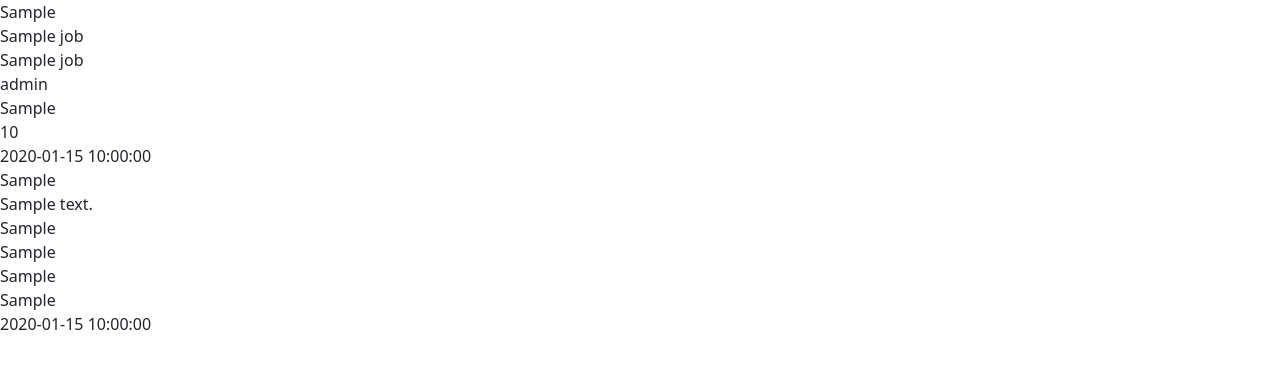
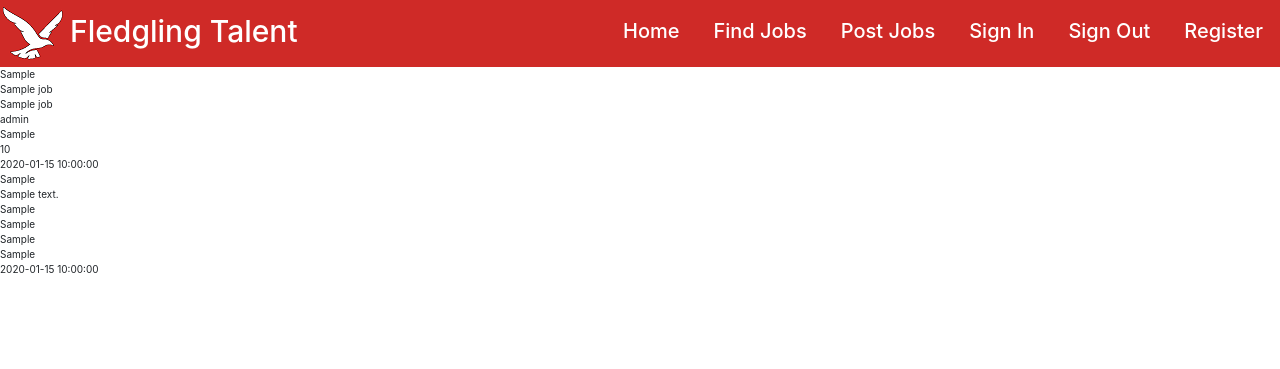
Before and after one commit to Code-Institute-Submissions/CI-MS3-Fledgling-Talent, a Flask app: page / in a window 1280 px wide. Shown: the top 369 px of the page. Run offline with Flask 2, Linux system fonts and the light colour scheme; a database or web service that is not in the repository returns one stand-in record (values such as "Sample title"); some libraries are stand-ins or nearby versions.

Commit message:
FEAT: Add navbar, img folder and styles

```diff
--- a/static/css/style.css
+++ b/static/css/style.css
@@ -0,0 +1,50 @@
+* {
+    font-size: 10px;
+}
+body {
+    padding: 0;
+    margin: 0;
+    overflow: hidden;
+}
+/*--------------------------------------------Navbar*/
+.navbar {
+    background-color: #CF2A27;
+    padding: 0;
+    margin: 0;
+    justify-content: space-between !important;
+}
+.navbar h1 {
+    color: #fff;
+    padding: 1rem;
+    padding-left: .5rem;
+    font-size: 3rem;
+}
+.navbar h4 {
+    color: #fff;
+    padding: 1.2rem;
+    font-size: 2rem;
+}
+.nav-item a {
+    width: 100%;
+}
+.nav-item:hover,
+.nav-item:active,
+.nav-item:focus,
+.nav-item:active:focus {
+    text-decoration: underline;
+    color: #fff;
+}
+.navbar-brand {
+    margin-right: 0;
+}
+.navbar-toggler {
+    font-size: 2rem;
+    padding: 1rem 2rem;
+    margin: 1rem;
+}
+/*--------------------------------------------Special paddings/margins/text*/
+.container-fluid {
+    padding: 0;
+    margin: 0;
+}
+/*--------------------------------------------Buttons*/
--- a/templates/base.html
+++ b/templates/base.html
@@ -3,20 +3,79 @@
 <head>
     <meta charset="UTF-8">
     <meta name="viewport" content="width=device-width, initial-scale=1.0">
-    <link rel="stylesheet" href="https://cdnjs.cloudflare.com/ajax/libs/font-awesome/5.15.2/css/all.min.css" integrity="sha512-HK5fgLBL+xu6dm/Ii3z4xhlSUyZgTT9tuc/hSrtw6uzJOvgRr2a9jyxxT1ely+B+xFAmJKVSTbpM/CuL7qxO8w==" crossorigin="anonymous"/>
-    <link href="https://cdn.jsdelivr.net/npm/bootstrap@5.0.0-beta1/dist/css/bootstrap.min.css" rel="stylesheet" integrity="sha384-giJF6kkoqNQ00vy+HMDP7azOuL0xtbfIcaT9wjKHr8RbDVddVHyTfAAsrekwKmP1" type="text/css" crossorigin="anonymous">
+    <link rel="stylesheet" href="https://stackpath.bootstrapcdn.com/bootstrap/4.5.2/css/bootstrap.min.css"
+          integrity="sha384-JcKb8q3iqJ61gNV9KGb8thSsNjpSL0n8PARn9HuZOnIxN0hoP+VmmDGMN5t9UJ0Z" crossorigin="anonymous">
+    <link rel="stylesheet" href="https://use.fontawesome.com/releases/v5.15.1/css/all.css"
+          integrity="sha384-vp86vTRFVJgpjF9jiIGPEEqYqlDwgyBgEF109VFjmqGmIY/Y4HV4d3Gp2irVfcrp" crossorigin="anonymous">
+    <link rel="stylesheet" href="https://cdnjs.cloudflare.com/ajax/libs/hover.css/2.1.1/css/hover-min.css"
+          type="text/css"/>
     <link rel="stylesheet" href="{{ url_for('static', filename='css/style.css') }}" type="text/css">
     {% block styles%}
     {% endblock %}
     <title>Fledgling Talent</title>
 </head>
 <body>
+<div class="container-fluid pl-0 pr-0">
+
+    <header>
+         <nav class="navbar navbar-expand-lg navbar-dark">
+            <a class="navbar-brand" href="#"><img src="static/images/logo.png" class="logo" alt="Logo"></a>
+                <a class="navbar-brand" href="#">
+                    <h1>Fledgling Talent</h1>
+                </a>
+                    <button class="navbar-toggler" type="button" data-toggle="collapse" id="navbar-button" data-target="#Navbar">
+                        <span class="navbar-toggler-icon"></span>
+                    </button>
+            <div class="collapse navbar-collapse flex-grow-1 text-right" id="Navbar">
+                <ul class="navbar-nav ml-auto flex-nowrap">
+                    <li class="nav-item">
+                        <a href="#" class="nav-link">
+                            <h4>Home</h4>
+                        </a>
+                    </li>
+                    <li class="nav-item">
+                        <a href="#" class="nav-link">
+                            <h4>Find Jobs</h4>
+                        </a>
+                    </li>
+                    <li class="nav-item">
+                        <a href="#" class="nav-link">
+                            <h4>Post Jobs</h4>
+                        </a>
+                    </li>
+                    <li class="nav-item">
+                        <a href="#" class="nav-link">
+                            <h4>Sign In</h4>
+                        </a>
+                    </li>
+                    <li class="nav-item">
+                        <a href="#" class="nav-link">
+                            <h4>Sign Out</h4>
+                        </a>
+                    </li>
+                    <li class="nav-item">
+                        <a href="#" class="nav-link">
+                            <h4>Register</h4>
+                        </a>
+                    </li>
+                </ul>
+            </div>
+        </nav>
+    </header>
 
     {% block content %}
     {% endblock %}
-
+</div>
 <!-- ================================================SCRIPTS================================================-->
-    <script src="https://cdn.jsdelivr.net/npm/bootstrap@5.0.0-beta1/dist/js/bootstrap.bundle.min.js" integrity="sha384-ygbV9kiqUc6oa4msXn9868pTtWMgiQaeYH7/t7LECLbyPA2x65Kgf80OJFdroafW" crossorigin="anonymous"></script>
+    <script src="https://code.jquery.com/jquery-3.4.1.slim.min.js"
+        integrity="sha384-J6qa4849blE2+poT4WnyKhv5vZF5SrPo0iEjwBvKU7imGFAV0wwj1yYfoRSJoZ+n" crossorigin="anonymous">
+    </script>
+    <script src="https://cdn.jsdelivr.net/npm/popper.js@1.16.0/dist/umd/popper.min.js"
+        integrity="sha384-Q6E9RHvbIyZFJoft+2mJbHaEWldlvI9IOYy5n3zV9zzTtmI3UksdQRVvoxMfooAo" crossorigin="anonymous">
+    </script>
+    <script src="https://stackpath.bootstrapcdn.com/bootstrap/4.4.1/js/bootstrap.min.js"
+        integrity="sha384-wfSDF2E50Y2D1uUdj0O3uMBJnjuUD4Ih7YwaYd1iqfktj0Uod8GCExl3Og8ifwB6" crossorigin="anonymous">
+    </script>
     <script src="{{ url_for('static', filename='js/script.js') }}"></script>
     {% block scripts %}
     {% endblock %}
```
Also changed, not shown: static/images/logo.png (added).
